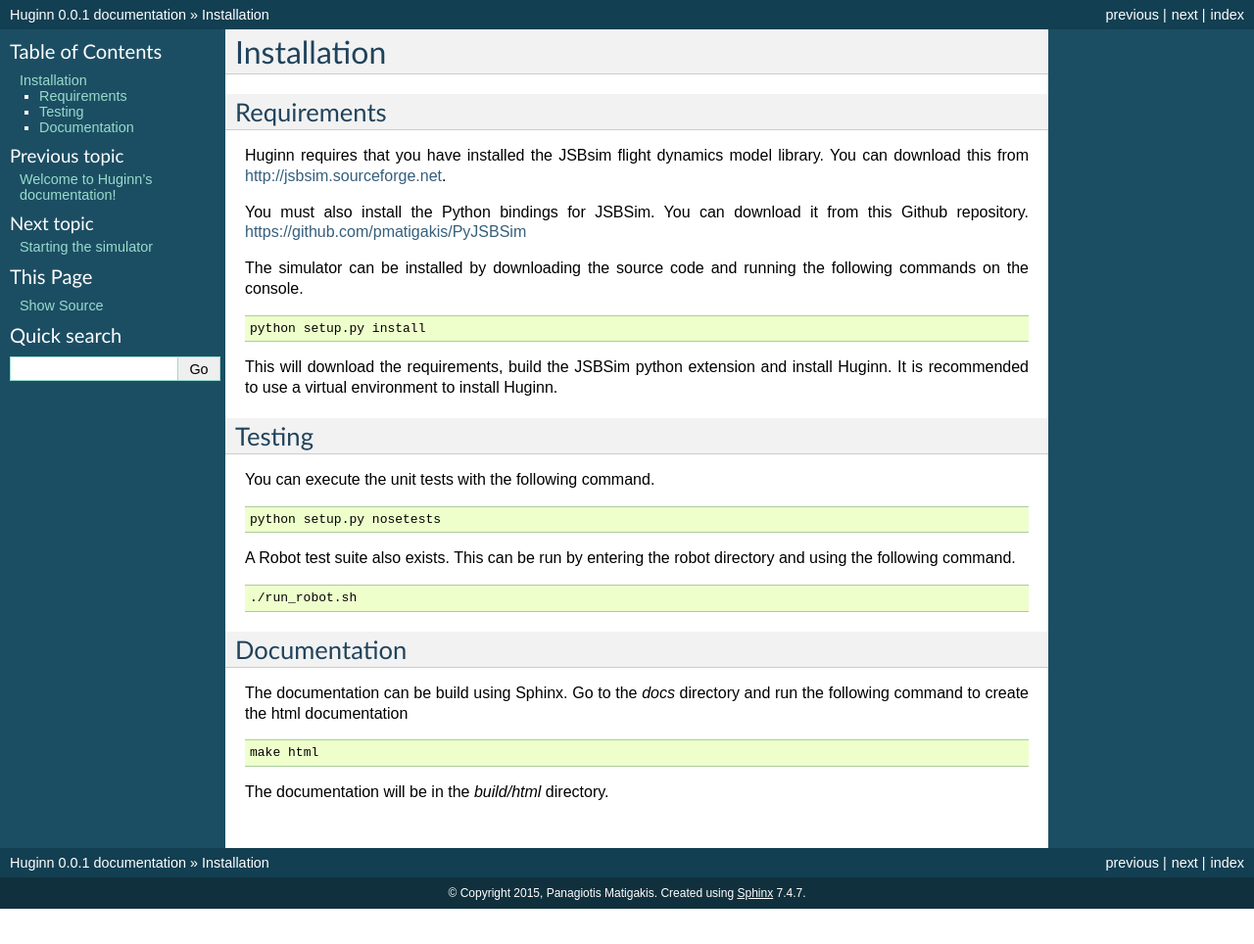
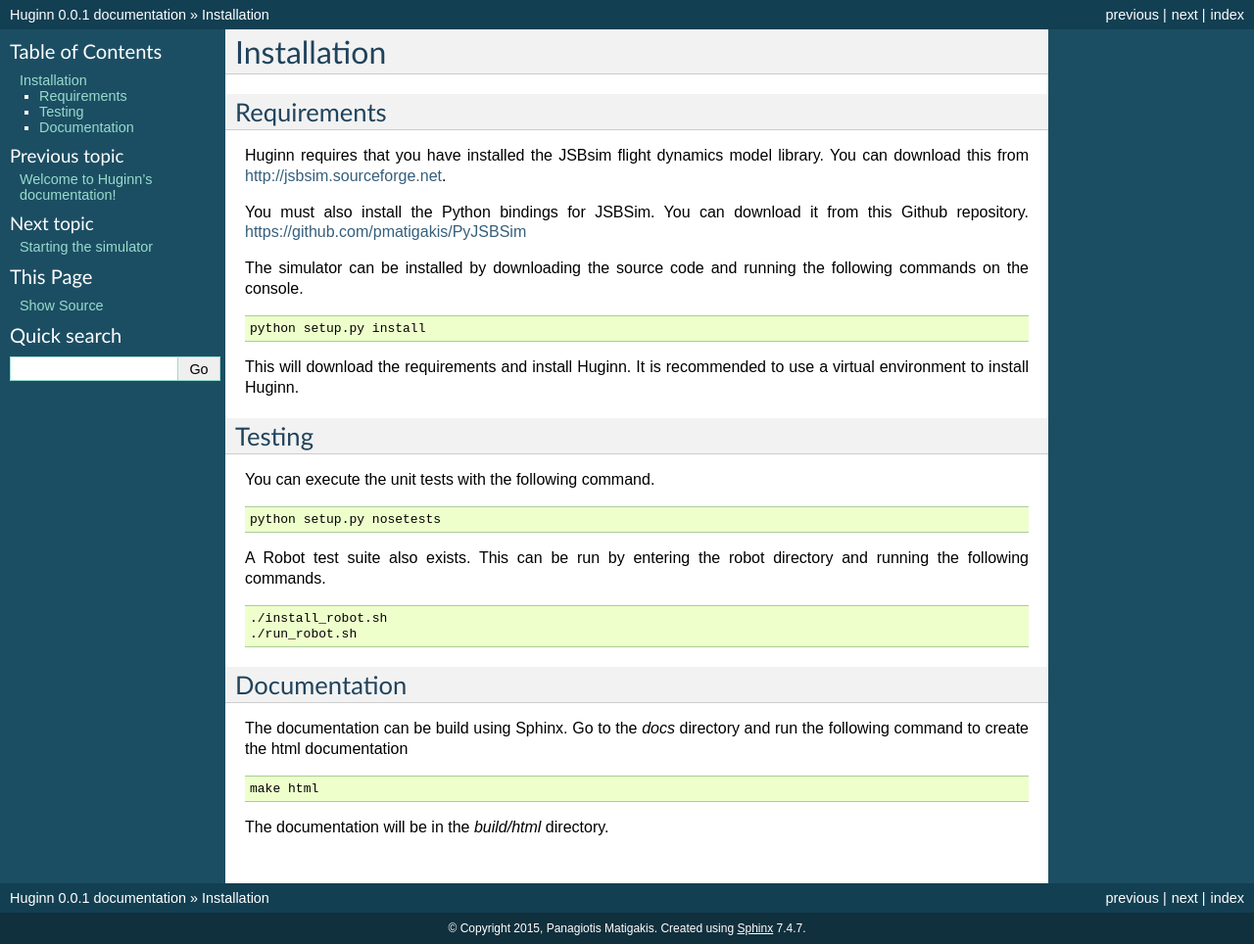
Before and after one commit to pmatigakis/Huginn, a Sphinx documentation site: the page built from docs/source/Installation.rst, in a window 1280 px wide. Shown: the whole page at 98% size. Built offline with Sphinx 7.4.7, drawn with Linux system fonts in a browser that asks for light colours; before the commit the page ends 928 px from its top, so only the background shows below that.

Commit message:
Updated the documentation

```diff
--- a/docs/source/FDMData protocol.rst
+++ b/docs/source/FDMData protocol.rst
@@ -9,7 +9,7 @@
 
 .. code-block:: bash
 
-  huginn_start.py --aircraft Rascal --fdm 127.0.0.1,10302,0.1
+  huginn_start.py --fdm 127.0.0.1,10302,0.1
 
 The flight data will be encoded using Protocol Buffers. See the file
 protobuf/fdm.proto for the schema used.
--- a/docs/source/Installation.rst
+++ b/docs/source/Installation.rst
@@ -2,20 +2,21 @@
 ============
 Requirements
 ------------
-Huginn requires that you have installed the JSBsim flight dynamics model library. You can download this
-from http://jsbsim.sourceforge.net.
+Huginn requires that you have installed the JSBsim flight dynamics model library.
+You can download this from http://jsbsim.sourceforge.net.
 
-You must also install the Python bindings for JSBSim. You can download it from this Github repository.
-https://github.com/pmatigakis/PyJSBSim
+You must also install the Python bindings for JSBSim. You can download it from
+this Github repository. https://github.com/pmatigakis/PyJSBSim
 
-The simulator can be installed by downloading the source code and running the following commands on the console.
+The simulator can be installed by downloading the source code and running the
+following commands on the console.
 
 .. code-block:: bash
 
     python setup.py install
 
-This will download the requirements, build the JSBSim python extension and install Huginn. It is recommended to use a
-virtual environment to install Huginn.
+This will download the requirements and install Huginn. It is recommended to
+use a virtual environment to install Huginn.
 
 Testing
 -------
@@ -25,17 +26,18 @@
 
     python setup.py nosetests
 
-A Robot test suite also exists. This can be run by entering the robot directory and
-using the following command.
+A Robot test suite also exists. This can be run by entering the robot directory
+and running the following commands.
 
 .. code-block:: bash
 
+    ./install_robot.sh
     ./run_robot.sh
 
 Documentation
 -------------
-The documentation can be build using Sphinx. Go to the *docs* directory and run the following command to create
-the html documentation
+The documentation can be build using Sphinx. Go to the *docs* directory and run
+the following command to create the html documentation
 
 .. code-block:: bash
 
```
Also changed, not shown: docs/source/REST interface.rst (+53 -0 lines), docs/source/Starting the simulator.rst (+33 -1 lines), 1 other file.
